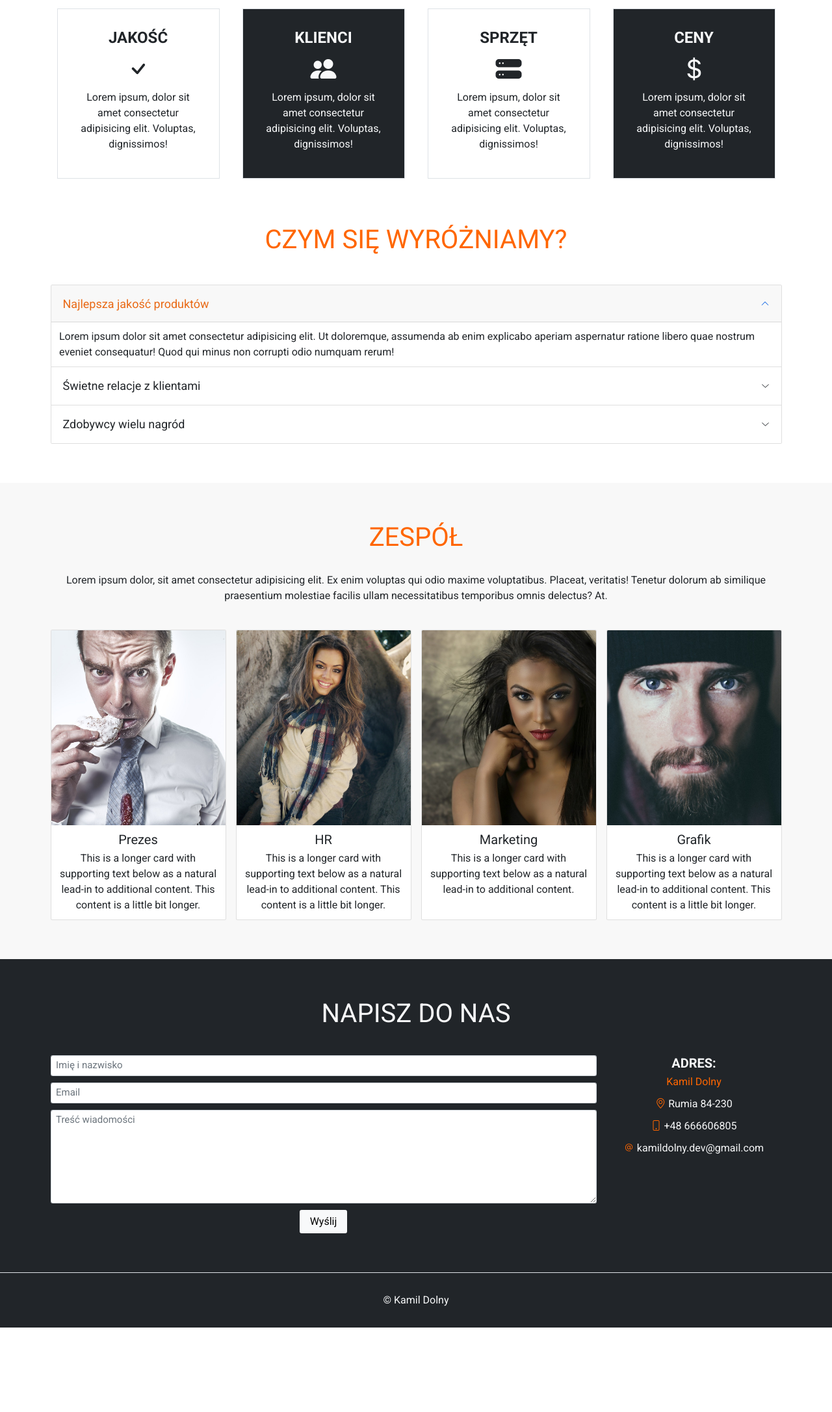
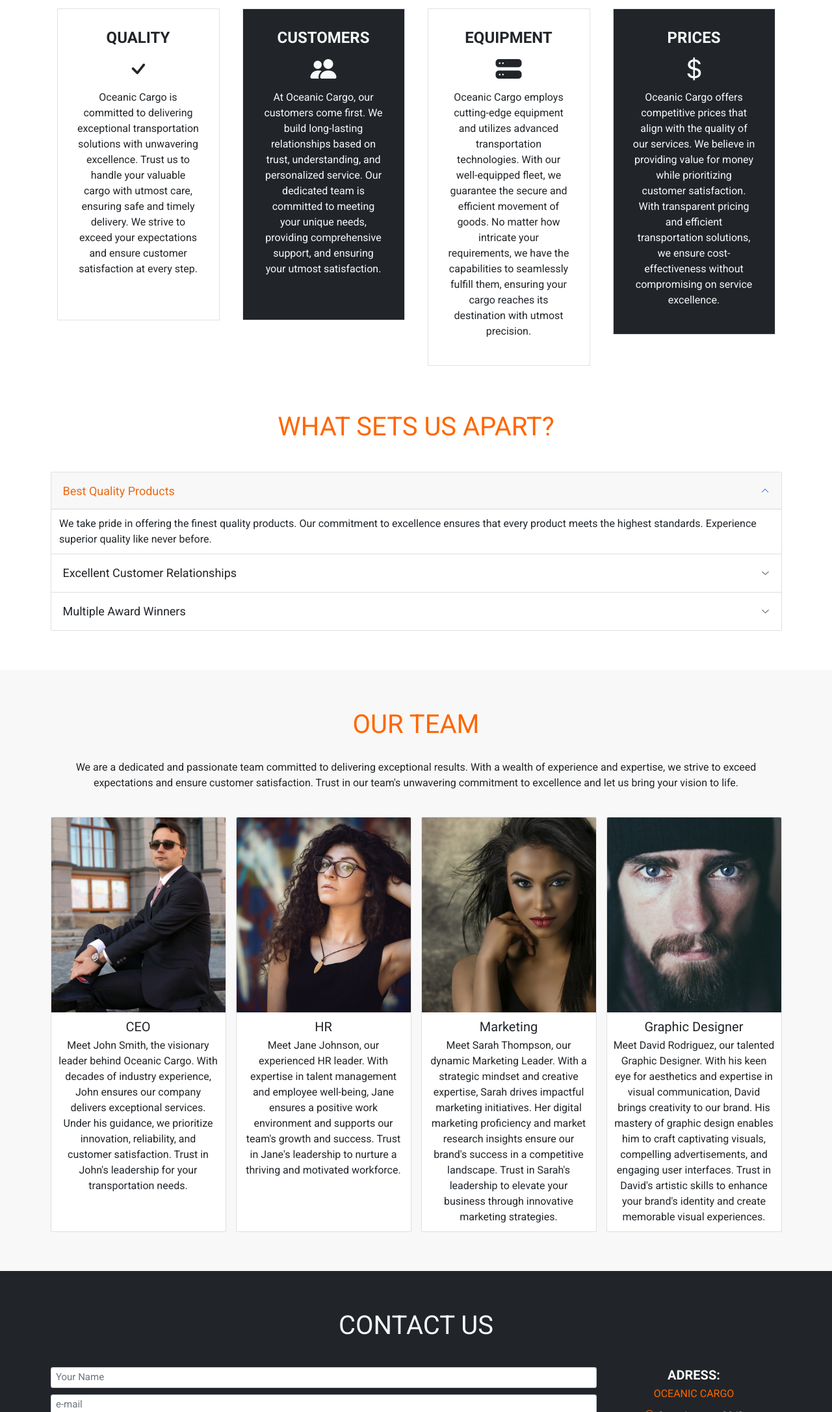
Before and after one commit to Dolnys/Oceanic-Cargo, a plain HTML site: page index.html in a window 1280 px wide. Shown: the part 627-2800 px from the top of the page at 65% size. Before the commit the page ends 2670 px from the top, so only its background shows below. Drawn offline with nearby package versions, Linux system fonts and the light colour scheme.

Commit message:
Content uptade

```diff
--- a/css/style.css
+++ b/css/style.css
@@ -31,7 +31,7 @@ body {
   left: 0;
   width: 100%;
   height: 100%;
-  background-color: rgba(0, 0, 0, 0.8);
+  background-color: rgba(0, 0, 0, 0.7);
   z-index: -1;
 }
 
@@ -59,7 +59,7 @@ body {
 .home {
   position: relative;
   height: 60rem;
-  background-image: url(../img/code.jpg);
+  background-image: url(../img/gdansk2.jpg);
   background-size: cover;
   background-position: center;
   z-index: 0;
@@ -76,6 +76,16 @@ body {
 }
 
 /* About us */
+
+.aboutus-box {
+  min-height: 30em;
+}
+
+@media (max-width: 400px) {
+  .aboutus-box {
+    min-height: 100%;
+  }
+}
 
 .aboutus-box h3 {
   font-size: 2.4rem;
--- a/index.html
+++ b/index.html
@@ -30,7 +30,7 @@
     >
       <div class="container">
         <a class="navbar-brand" href="#"
-          ><i class="bi bi-code-square orange-color"></i> BOOTSTRAP DEMO</a
+          ><i class="bi bi-geo-fill orange-color"></i> OCEANIC CARGO</a
         >
         <button
           class="navbar-toggler"
@@ -46,9 +46,9 @@
         <div class="collapse navbar-collapse" id="navbarNavAltMarkup">
           <div class="navbar-nav ms-auto">
             <a class="nav-link active" href="#home">Home</a>
-            <a class="nav-link" href="#aboutus">O nas</a>
-            <a class="nav-link" href="#team">Zespół</a>
-            <a class="nav-link" href="#contact">Kontakt</a>
+            <a class="nav-link" href="#aboutus">About Us</a>
+            <a class="nav-link" href="#team">Team</a>
+            <a class="nav-link" href="#contact">Contact</a>
           </div>
         </div>
       </div>
@@ -57,11 +57,11 @@
       <div
         class="container h-100 d-flex flex-column justify-content-center align-items-center text-light text-center"
       >
-        <p class="display-1">KAMIL DOLNY</p>
+        <p class="display-1">OCEANIC CARGO</p>
         <p class="welcome mb-5">
-          Lorem ipsum, dolor sit amet consectetur adipisicing elit.
+          Seamlessly Connecting Global Trade!
         </p>
-        <a href="#aboutus" class="btn btn-outline-light">Poznaj mnie</a>
+        <a href="#aboutus" class="btn btn-outline-light">About Us</a>
         <div class="hero-shadow"></div>
       </div>
     </section>
@@ -69,43 +69,40 @@
       <section id="aboutus">
         <div class="container py-5 aboutus-boxes">
           <div class="row text-center">
-            <div class="col-12 col-md-6 col-lg-3">
-              <div class="aboutus-box m-3 p-4 p-lg-5 border text-dark">
-                <h3>Jakość</h3>
+            <div class="col-12 col-md-6 col-lg-3 ">
+              <div class="aboutus-box m-3 p-4 p-lg-5 border text-dark ">
+                <h3>Quality</h3>
                 <i class="bi bi-check aboutus-icon"></i>
-                <p>
-                  Lorem ipsum, dolor sit amet consectetur adipisicing elit.
-                  Voluptas, dignissimos!
+                <p class='text-justify'>
+                  Oceanic Cargo is committed to delivering exceptional transportation solutions with unwavering excellence. Trust us to handle your valuable cargo with utmost care, ensuring safe and timely delivery. We strive to exceed your expectations and ensure customer satisfaction at every step.
                 </p>
+
               </div>
             </div>
             <div class="col-12 col-md-6 col-lg-3">
               <div class="aboutus-box m-3 p-4 p-lg-5 border text-light bg-dark">
-                <h3>Klienci</h3>
+                <h3>Customers</h3>
                 <i class="bi bi-people-fill aboutus-icon"></i>
                 <p>
-                  Lorem ipsum, dolor sit amet consectetur adipisicing elit.
-                  Voluptas, dignissimos!
+                  At Oceanic Cargo, our customers come first. We build long-lasting relationships based on trust, understanding, and personalized service. Our dedicated team is committed to meeting your unique needs, providing comprehensive support, and ensuring your utmost satisfaction.
+
                 </p>
               </div>
             </div>
             <div class="col-12 col-md-6 col-lg-3">
               <div class="aboutus-box m-3 p-4 p-lg-5 border text-dark">
-                <h3>Sprzęt</h3>
+                <h3>Equipment</h3>
                 <i class="bi bi-hdd-stack-fill aboutus-icon"></i>
                 <p>
-                  Lorem ipsum, dolor sit amet consectetur adipisicing elit.
-                  Voluptas, dignissimos!
-                </p>
+                  Oceanic Cargo employs cutting-edge equipment and utilizes advanced transportation technologies. With our well-equipped fleet, we guarantee the secure and efficient movement of goods. No matter how intricate your requirements, we have the capabilities to seamlessly fulfill them, ensuring your cargo reaches its destination with utmost precision.</p>
               </div>
             </div>
             <div class="col-12 col-md-6 col-lg-3">
               <div class="aboutus-box m-3 p-4 p-lg-5 border text-light bg-dark">
-                <h3>Ceny</h3>
+                <h3>Prices</h3>
                 <i class="bi bi-currency-dollar aboutus-icon"></i>
                 <p>
-                  Lorem ipsum, dolor sit amet consectetur adipisicing elit.
-                  Voluptas, dignissimos!
+                  Oceanic Cargo offers competitive prices that align with the quality of our services. We believe in providing value for money while prioritizing customer satisfaction. With transparent pricing and efficient transportation solutions, we ensure cost-effectiveness without compromising on service excellence.
                 </p>
               </div>
             </div>
@@ -114,7 +111,7 @@
 
         <div class="container py-5">
           <p class="display-3 text-uppercase orange-color text-center mb-4">
-            Czym się wyróżniamy?
+            What sets us apart?
           </p>
           <div class="accordion py-5" id="accordionExample">
             <div class="accordion-item">
@@ -127,8 +124,8 @@
                   aria-expanded="true"
                   aria-controls="collapseOne"
                 >
-                  Najlepsza jakość produktów
-                </button>
+                Best Quality Products
+              </button>
               </h2>
               <div
                 id="collapseOne"
@@ -136,10 +133,8 @@
                 data-bs-parent="#accordionExample"
               >
                 <div class="accordion-body">
-                  Lorem ipsum dolor sit amet consectetur adipisicing elit. Ut
-                  doloremque, assumenda ab enim explicabo aperiam aspernatur
-                  ratione libero quae nostrum eveniet consequatur! Quod qui
-                  minus non corrupti odio numquam rerum!
+                  We take pride in offering the finest quality products. Our commitment to excellence ensures that every product meets the highest standards. Experience superior quality like never before.
+
                 </div>
               </div>
             </div>
@@ -153,8 +148,8 @@
                   aria-expanded="false"
                   aria-controls="collapseTwo"
                 >
-                  Świetne relacje z klientami
-                </button>
+                Excellent Customer Relationships
+              </button>
               </h2>
               <div
                 id="collapseTwo"
@@ -162,10 +157,8 @@
                 data-bs-parent="#accordionExample"
               >
                 <div class="accordion-body">
-                  Lorem ipsum dolor sit amet consectetur adipisicing elit. Odio
-                  ex nesciunt facilis quo voluptatibus molestiae, non rerum
-                  magni consequuntur quos eum beatae, optio voluptatum tenetur.
-                  Molestias esse recusandae rerum expedita?
+                  We value our customers and strive to build strong, lasting relationships. Our dedicated team is committed to providing exceptional customer service, ensuring your satisfaction at every step. Experience personalized care and support.
+
                 </div>
               </div>
             </div>
@@ -179,8 +172,8 @@
                   aria-expanded="false"
                   aria-controls="collapseThree"
                 >
-                  Zdobywcy wielu nagród
-                </button>
+                Multiple Award Winners
+              </button>
               </h2>
               <div
                 id="collapseThree"
@@ -188,10 +181,8 @@
                 data-bs-parent="#accordionExample"
               >
                 <div class="accordion-body">
-                  Lorem ipsum dolor sit, amet consectetur adipisicing elit. A
-                  facilis ea consequuntur totam eos molestiae tenetur obcaecati
-                  cum. Cum, aperiam atque nostrum quasi impedit eius tenetur
-                  doloribus aspernatur nam odit.
+                  We have been honored with numerous prestigious awards. Our exceptional performance and dedication have been recognized by industry experts. Trust in our award-winning expertise.
+
                 </div>
               </div>
             </div>
@@ -201,28 +192,24 @@
 
       <section id="team" class="team py-5">
         <div class="container py-5 text-center">
-          <p class="display-3 text-uppercase orange-color mb-0">Zespół</p>
+          <p class="display-3 text-uppercase orange-color mb-0">Our Team</p>
           <p class="py-5">
-            Lorem ipsum dolor, sit amet consectetur adipisicing elit. Ex enim
-            voluptas qui odio maxime voluptatibus. Placeat, veritatis! Tenetur
-            dolorum ab similique praesentium molestiae facilis ullam
-            necessitatibus temporibus omnis delectus? At.
+            We are a dedicated and passionate team committed to delivering exceptional results. With a wealth of experience and expertise, we strive to exceed expectations and ensure customer satisfaction. Trust in our team's unwavering commitment to excellence and let us bring your vision to life.
           </p>
 
           <div class="row row-cols-1 row-cols-md-2 row-cols-xl-4 g-4">
             <div class="col">
               <div class="card h-100">
                 <img
-                  src="./img/pers1.jpg"
+                  src="./img/person1.jpg"
                   class="card-img-top"
                   alt=" Image of a company president holding a cookie"
                 />
                 <div class="card-body">
-                  <h5 class="card-title">Prezes</h5>
+                  <h5 class="card-title">CEO</h5>
                   <p class="card-text">
-                    This is a longer card with supporting text below as a
-                    natural lead-in to additional content. This content is a
-                    little bit longer.
+                    Meet John Smith, the visionary leader behind Oceanic Cargo. With decades of industry experience, John ensures our company delivers exceptional services. Under his guidance, we prioritize innovation, reliability, and customer satisfaction. Trust in John's leadership for your transportation needs.
+
                   </p>
                 </div>
               </div>
@@ -230,16 +217,16 @@
             <div class="col">
               <div class="card h-100">
                 <img
-                  src="./img/pers4.jpg"
+                  src="./img/person2.jpg"
                   class="card-img-top"
                   alt="HR manager stands against the backdrop of a tree"
                 />
                 <div class="card-body">
                   <h5 class="card-title">HR</h5>
                   <p class="card-text">
-                    This is a longer card with supporting text below as a
-                    natural lead-in to additional content. This content is a
-                    little bit longer.
+                    Meet Jane Johnson, our experienced HR leader. With expertise in talent management and employee well-being, Jane ensures a positive work environment and supports our team's growth and success. Trust in Jane's leadership to nurture a thriving and motivated workforce.
+
+
                   </p>
                 </div>
               </div>
@@ -254,8 +241,9 @@
                 <div class="card-body">
                   <h5 class="card-title">Marketing</h5>
                   <p class="card-text">
-                    This is a longer card with supporting text below as a
-                    natural lead-in to additional content.
+
+                    Meet Sarah Thompson, our dynamic Marketing Leader. With a strategic mindset and creative expertise, Sarah drives impactful marketing initiatives. Her digital marketing proficiency and market research insights ensure our brand's success in a competitive landscape. Trust in Sarah's leadership to elevate your business through innovative marketing strategies.
+
                   </p>
                 </div>
               </div>
@@ -268,11 +256,10 @@
                   alt="Graphic designer dressed in a black hat."
                 />
                 <div class="card-body">
-                  <h5 class="card-title">Grafik</h5>
+                  <h5 class="card-title">Graphic Designer</h5>
                   <p class="card-text">
-                    This is a longer card with supporting text below as a
-                    natural lead-in to additional content. This content is a
-                    little bit longer.
+                    Meet David Rodriguez, our talented Graphic Designer. With his keen eye for aesthetics and expertise in visual communication, David brings creativity to our brand. His mastery of graphic design enables him to craft captivating visuals, compelling advertisements, and engaging user interfaces. Trust in David's artistic skills to enhance your brand's identity and create memorable visual experiences.
+
                   </p>
                 </div>
               </div>
@@ -282,7 +269,7 @@
       </section>
       <section id="contact" class="contact bg-dark text-light py-5">
         <div class="container text-center py-5">
-          <p class="display-3 pb-lg-5 text-uppercase">Napisz do nas</p>
+          <p class="display-3 pb-lg-5 text-uppercase">Contact Us</p>
           <div class="row">
             <div class="col-lg-9 my-5 m-lg-0">
               <form>
@@ -290,36 +277,36 @@
                   <input
                     type="text"
                     class="form-control"
-                    placeholder="Imię i nazwisko"
+                    placeholder="Your Name"
                   />
                 </div>
 
                 <div class="input-group mb-3">
-                  <input type="text" class="form-control" placeholder="Email" />
+                  <input type="text" class="form-control" placeholder="e-mail" />
                 </div>
 
                 <div class="input-group mb-3">
                   <textarea
                     rows="6"
                     class="form-control"
-                    placeholder="Treść wiadomości"
+                    placeholder="Message"
                   ></textarea>
                 </div>
 
                 <input
                   type="submit"
-                  value="Wyślij"
+                  value="Send"
                   class="btn btn-light px-4 py-2 submit-btn"
                 />
               </form>
             </div>
             <div class="col-lg-3 mt-4 m-lg-0 contact-info">
-              <h3>Adres:</h3>
-              <p class="orange-color">Kamil Dolny</p>
-              <p><i class="bi bi-geo-alt orange-color"></i> Rumia 84-230</p>
+              <h3>Adress:</h3>
+              <p class="orange-color">OCEANIC CARGO</p>
+              <p><i class="bi bi-geo-alt orange-color"></i> Container str. 28/2 </br> Gdansk 12230</p>
               <p><i class="bi bi-phone orange-color"></i> +48 666606805</p>
               <p>
-                <i class="bi bi-at orange-color"></i> kamildolny.dev@gmail.com
+                <i class="bi bi-at orange-color"></i> oceaniccargo@info.com
               </p>
             </div>
           </div>
@@ -327,7 +314,7 @@
       </section>
     </main>
     <footer class="bg-dark text-light border-top">
-      <p class="text-center mb-0 py-5">&copy; Kamil Dolny</p>
+      <p class="text-center mb-0 py-5">&copy; OCEANIC CARGO</p>
     </footer>
     <script defer src="./script.js""></script>
     <script
```
Also changed, not shown: img/code.jpg (deleted), img/gdansk2.jpg (added), img/pers1.jpg (deleted), img/pers4.jpg (deleted), img/person1.jpg (added), img/person2.jpg (added).
